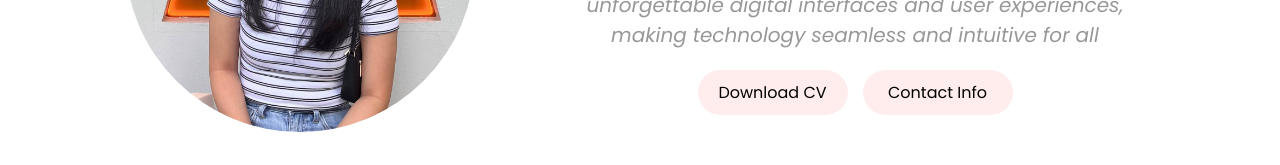
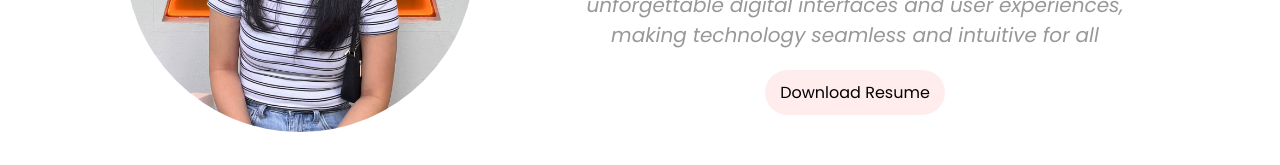
Before and after one commit to janiceyohana/janiceeeyg-portfolio, a React (Create React App) app: page /#/ in a window 1280 px wide. Shown: the part 394-559 px from the top of the page. Built offline with nearby package versions, Linux system fonts and the light colour scheme.

Commit message:
fix button, z index header

```diff
--- a/src/components/Header.css
+++ b/src/components/Header.css
@@ -6,7 +6,7 @@
   height: 12vh;
   position: sticky;
   top: 0;
-  z-index: 10;
+  z-index: 200;
 }
 
 .name {
--- a/src/sections/Profile.css
+++ b/src/sections/Profile.css
@@ -61,7 +61,7 @@ h1 {
 .btn-1 {
   border-radius: 25px;
   padding: 10px 15px;
-  width: 150px;
+  width: fit-content;
   font-size: 1rem;
   font-family: inherit;
   background-color: #FFEDED;
--- a/src/sections/Profile.tsx
+++ b/src/sections/Profile.tsx
@@ -32,15 +32,7 @@ const Profile: React.FC = () => {
         </div>
         <div className="btn-container">
           <button className="btn-1" onClick={toggleOpenCV}>
-            Download CV
-          </button>
-          <button
-            className="btn-1"
-            onClick={() => {
-              window.location.href = "../#contact";
-            }}
-          >
-            Contact Info
+            Download Resume
           </button>
         </div>
       </div>
```
